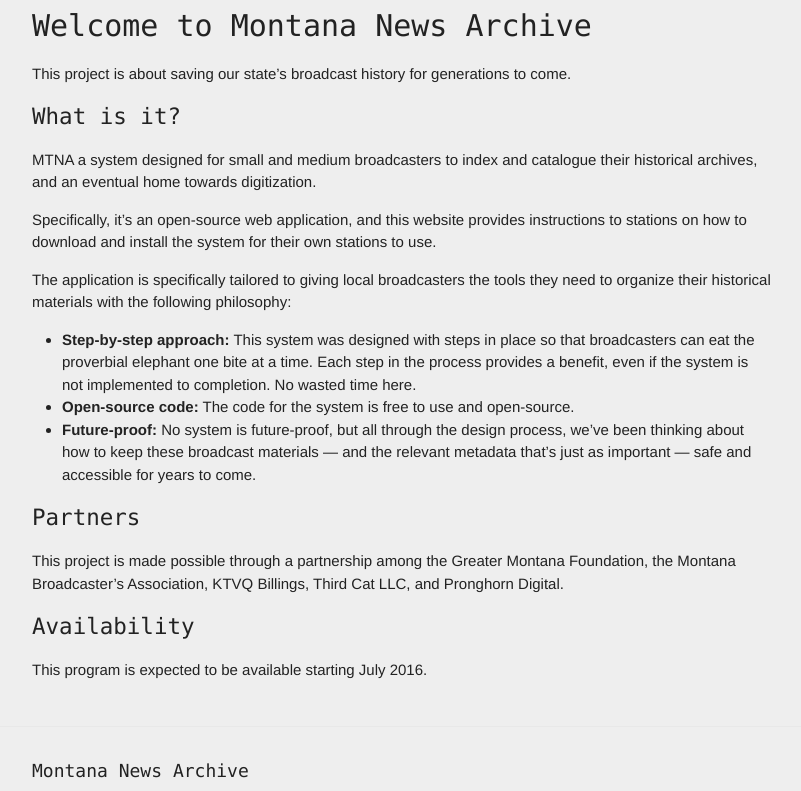
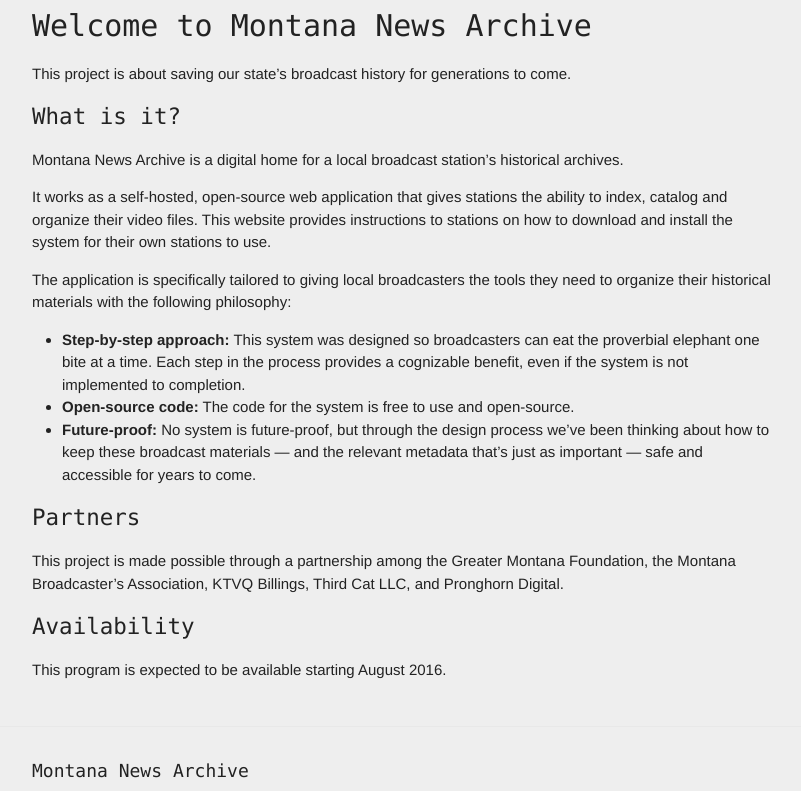
Before and after one commit to PronghornDigital/Montana-News-Archive, a Jekyll site: the page built from index.md, in a window 1280 px wide and 900 px high, scrolled down 403 px, cut to the strip 109-900 px from the top of the window. Shown: the whole strip, without its empty margins (238-1039 px from the left). Built offline with Jekyll 4.4.1, drawn with Linux system fonts in a browser that asks for light colours.

Commit message:
Copy editing on index.md
Copy editing

```diff
--- a/index.md
+++ b/index.md
@@ -11,15 +11,15 @@
 
 ## What is it?
 
-MTNA a system designed for small and medium broadcasters to index and catalogue their historical archives, and an eventual home towards digitization.
+Montana News Archive is a digital home for a local broadcast station's historical archives.
 
-Specifically, it's an open-source web application, and this website provides instructions to stations on how to download and install the system for their own stations to use.
+It works as a self-hosted, open-source web application that gives stations the ability to index, catalog and organize their video files. This website provides instructions to stations on how to download and install the system for their own stations to use.
 
 The application is specifically tailored to giving local broadcasters the tools they need to organize their historical materials with the following philosophy:
 
-* **Step-by-step approach:** This system was designed with steps in place so that broadcasters can eat the proverbial elephant one bite at a time. Each step in the process provides a benefit, even if the system is not implemented to completion. No wasted time here.
+* **Step-by-step approach:** This system was designed so broadcasters can eat the proverbial elephant one bite at a time. Each step in the process provides a cognizable benefit, even if the system is not implemented to completion.
 * **Open-source code:** The code for the system is free to use and open-source.
-* **Future-proof:** No system is future-proof, but all through the design process, we've been thinking about how to keep these broadcast materials — and the relevant metadata that's just as important — safe and accessible for years to come.
+* **Future-proof:** No system is future-proof, but through the design process we've been thinking about how to keep these broadcast materials — and the relevant metadata that's just as important — safe and accessible for years to come.
 
 ## Partners
 
@@ -27,4 +27,4 @@
 
 ## Availability
 
-This program is expected to be available starting July 2016.
+This program is expected to be available starting August 2016.
```
